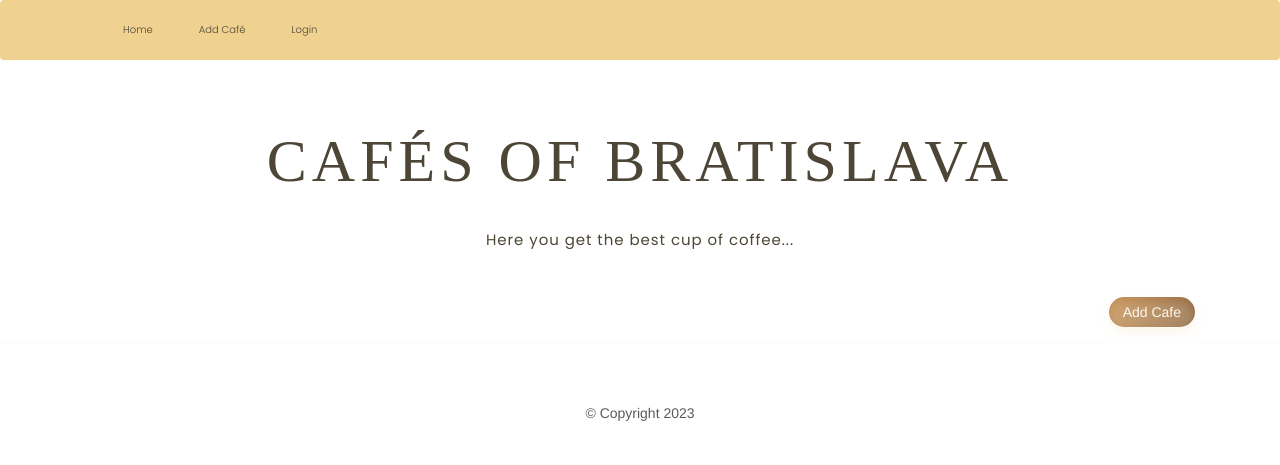
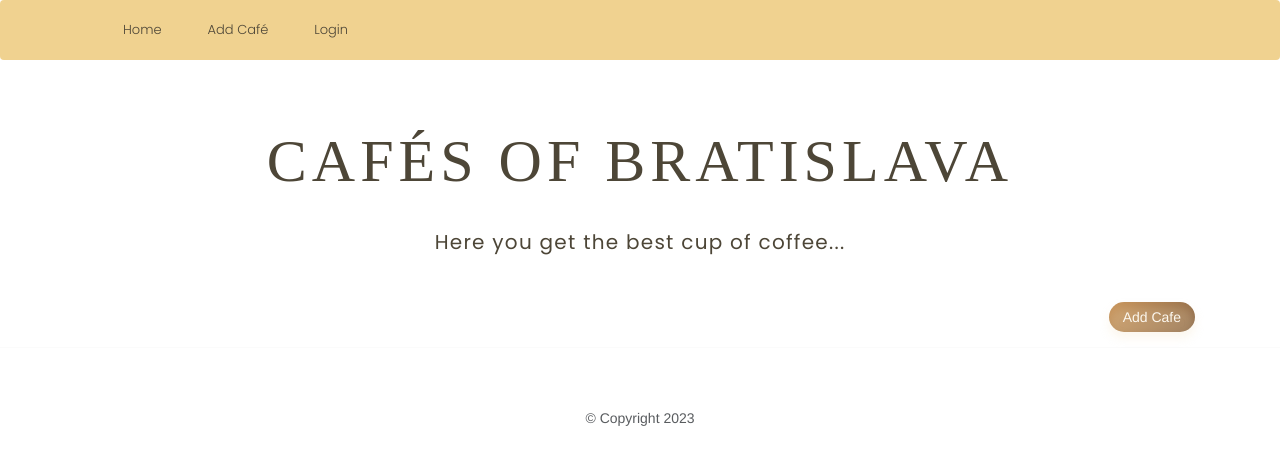
Before and after one commit to Korkova/Cafe_and_Wifi_Website-API-SQL, a Flask app: page / in a window 1280 px wide. Shown: the top 465 px of the page. Run offline with Flask 2, Linux system fonts and the light colour scheme; data that the repository does not hold is empty; some libraries are stand-ins or nearby versions; some web fonts are replaced.

Commit message:
Change code 20

```diff
--- a/static/css/styles.css
+++ b/static/css/styles.css
@@ -54,7 +54,7 @@ footer {
 .nav-link {
   font-family: 'Poppins', sans-serif;
   font-weight: 300;
-  font-size: 1rem;
+  font-size: 1.3rem;
   color: #4D4637;
   padding: 2px 18px;
 }
@@ -81,7 +81,7 @@ h1 {
 
 /*.heading*/
  .description {
-	 font-size: 1.5rem;
+	 font-size: 2rem;
 	 letter-spacing: 0.1ch;
 	 line-height: 1;
 	 padding-top: 0.5rem;
```
